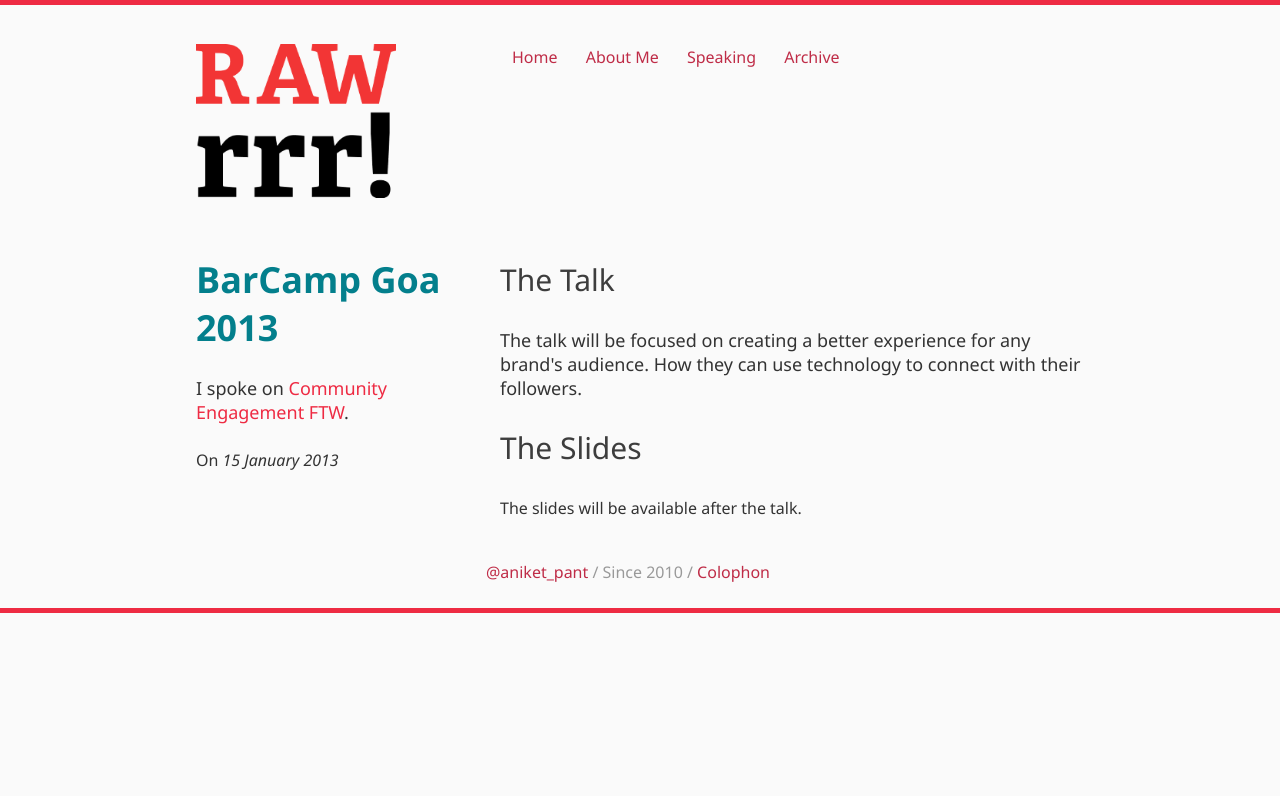
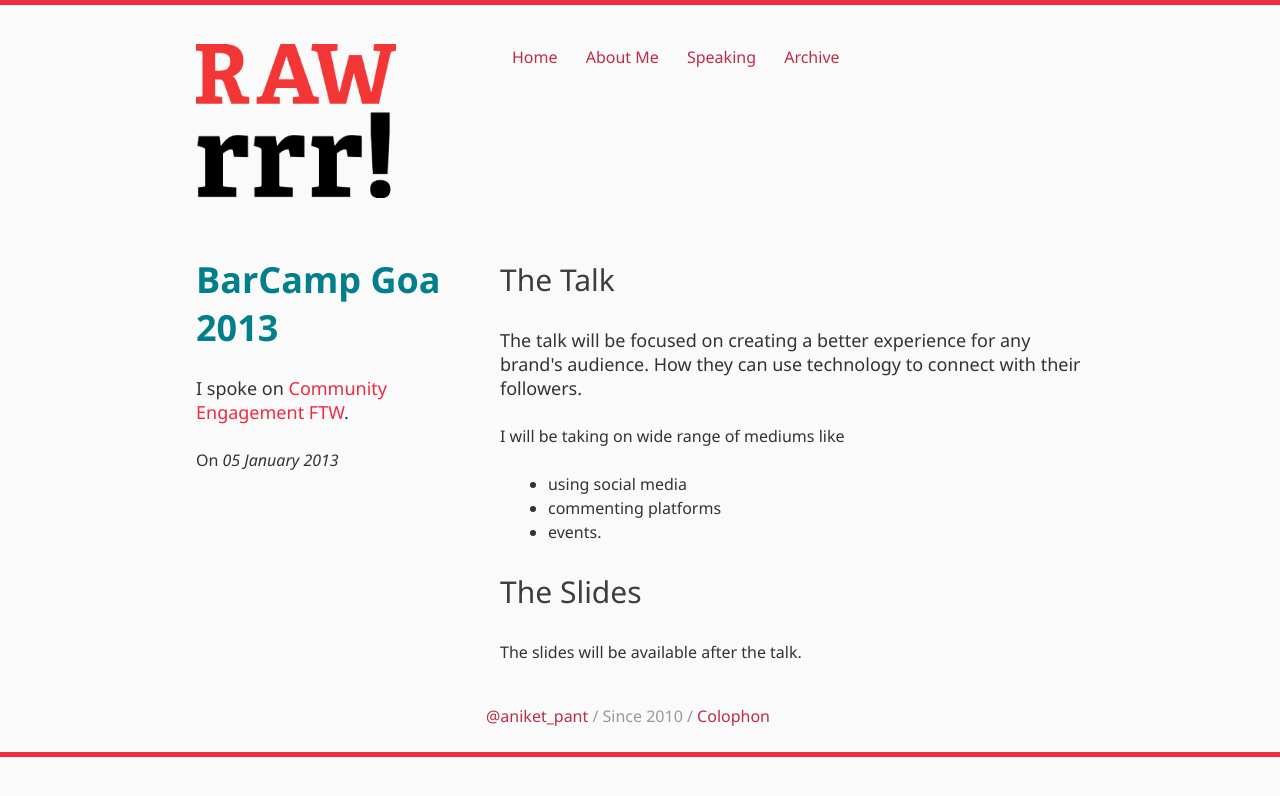
Before and after one commit to aniketpant/aniketpant.github.com, a Jekyll site: the page built from speaking/_posts/2013-01-05-barcamp-goa-2013.md, in a window 1280 px wide. Shown: the top 796 px of the page. Built offline with Jekyll 4.4.1, drawn with Linux system fonts in a browser that asks for light colours; comment, search, counter and statistics services are not loaded; some of the changed lines change nothing that is shown.

Commit message:
CHANGED: content updated
Signed-off-by: Aniket Pant <me@aniketpant.com>

```diff
--- a/speaking/_posts/2013-01-05-barcamp-goa-2013.md
+++ b/speaking/_posts/2013-01-05-barcamp-goa-2013.md
@@ -12,6 +12,11 @@ link: http://www.barcampgoa.org
 
 <p class="lead">The talk will be focused on creating a better experience for any brand's audience. How they can use technology to connect with their followers.</p>
 
+I will be taking on wide range of mediums like
+* using social media
+* commenting platforms
+* events.
+
 ## The Slides
 
 The slides will be available after the talk.
--- a/speaking/_posts/2013-01-15-barcamp-goa-2013.md
+++ /dev/null
@@ -1,17 +0,0 @@
----
-layout: talk
-title: BarCamp Goa 2013
-category: talk
-slug: barcamp-goa-2013
-place: CIBA, Verna
-topic: Community Engagement FTW
-link: http://www.barcampgoa.org
----
-
-## The Talk
-
-<p class="lead">The talk will be focused on creating a better experience for any brand's audience. How they can use technology to connect with their followers.</p>
-
-## The Slides
-
-The slides will be available after the talk.
```
